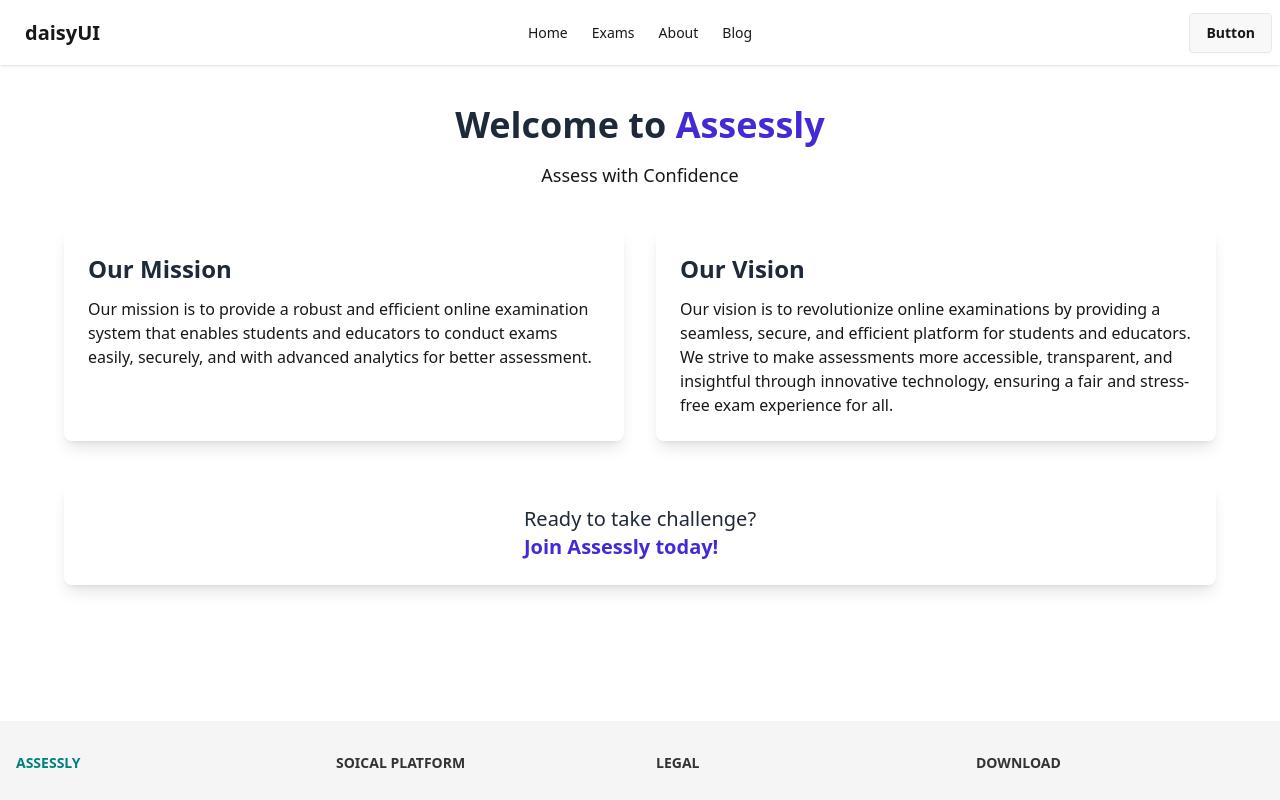
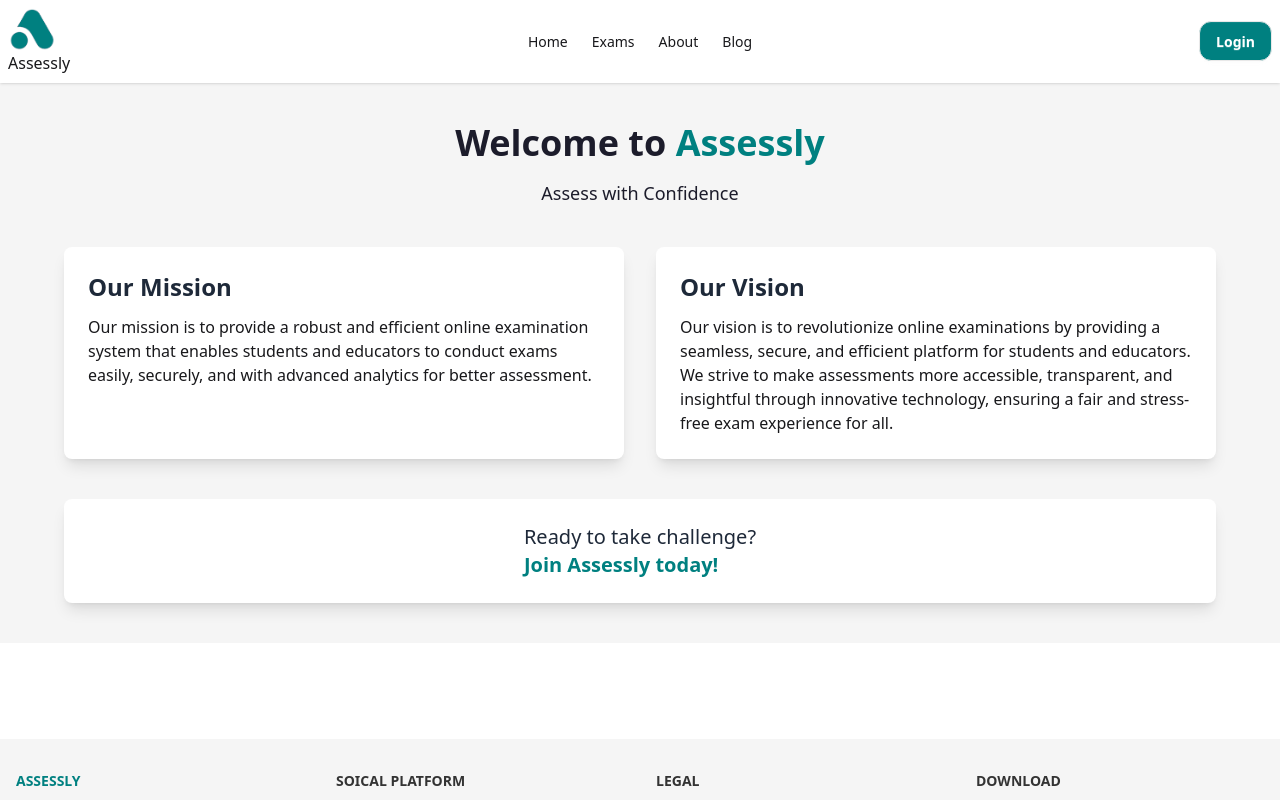
Before and after one commit to Najmul-Shaon/assessly-client, a React (Vite) app: page /about in a window 1280 px wide. Shown: the top 800 px of the page. Built offline with nearby package versions, Linux system fonts and the light colour scheme.

Commit message:
correction navbar

```diff
--- a/src/components/commingSoon/CommingSoon.jsx
+++ b/src/components/commingSoon/CommingSoon.jsx
@@ -1,7 +1,9 @@
 const CommingSoon = () => {
   return (
     <div>
-      <h1 className="text-6xl flex items-center justify-center text-warning h-[300px]">This page is under construction.</h1>
+      <h1 className="text-xl md:text-3xl lg:text-6xl  flex items-center justify-center text-accent_color h-[300px]">
+        This page is under construction.
+      </h1>
     </div>
   );
 };
--- a/src/pages/About/About.jsx
+++ b/src/pages/About/About.jsx
@@ -6,13 +6,13 @@ const About = () => {
       <Helmet>
         <title>Assessley | About</title>
       </Helmet>
-      <div className="bg-bg_hover py-10 px-6">
+      <div className="bg-secondary_color py-10 px-6">
         <div className="max-w-6xl mx-auto text-center">
           {/* Header Section */}
-          <h1 className="text-4xl font-bold text-gray-800 mb-4">
-            Welcome to <span className="text-primary">Assessly</span>
+          <h1 className="text-4xl font-bold text-text_color mb-4">
+            Welcome to <span className="text-primary_color">Assessly</span>
           </h1>
-          <p className="text-lg text-text_contrast">Assess with Confidence</p>
+          <p className="text-lg text-text_color">Assess with Confidence</p>
         </div>
 
         {/* Content Section */}
@@ -49,7 +49,7 @@ const About = () => {
           <p className="text-xl font-medium text-gray-800">
             Ready to take challenge?
             <br />
-            <span className="text-primary font-semibold">
+            <span className="text-primary_color font-semibold">
               Join Assessly today!
             </span>
           </p>
--- /dev/null
+++ b/src/pages/home/Home.jsx
@@ -0,0 +1,11 @@
+import Banner from "./banner/Banner";
+
+const Home = () => {
+  return (
+    <div>
+      <Banner></Banner>
+    </div>
+  );
+};
+
+export default Home;
--- /dev/null
+++ b/src/pages/home/banner/Banner.jsx
@@ -0,0 +1,11 @@
+import CommingSoon from "../../../components/commingSoon/commingSoon";
+
+const Banner = () => {
+  return (
+    <div>
+      <CommingSoon></CommingSoon>
+    </div>
+  );
+};
+
+export default Banner;
--- a/src/router/Router.jsx
+++ b/src/router/Router.jsx
@@ -3,6 +3,7 @@ import RootLayout from "../layouts/RootLayout";
 import About from "../pages/About/About";
 import CommingSoon from "../components/commingSoon/commingSoon";
 import ErrorPage from "../pages/errorPage/ErrorPage";
+import Home from "../pages/home/Home";
 
 export const router = createBrowserRouter([
   {
@@ -12,7 +13,7 @@ export const router = createBrowserRouter([
     children: [
       {
         path: "/",
-        element: <h3>this is home</h3>,
+        element: <Home></Home>,
       },
       {
         path: "/exams",
--- a/src/shared/navbar/NavBar.jsx
+++ b/src/shared/navbar/NavBar.jsx
@@ -1,4 +1,5 @@
-import { NavLink } from "react-router-dom";
+import { Link, NavLink } from "react-router-dom";
+import logo from "../../assets/logo v2.png";
 
 const NavBar = () => {
   const navLinks = (
@@ -46,14 +47,23 @@ const NavBar = () => {
             {navLinks}
           </ul>
         </div>
-        <a className="btn btn-ghost text-xl">daisyUI</a>
+        <div>
+          <Link to="/">
+            <figure className="w-12">
+              <img className="w-full" src={logo} alt="site logo" />
+            </figure>
+            <h1>Assessly</h1>
+          </Link>
+        </div>
       </div>
       <div className="navbar-center hidden lg:flex">
         {/* dynamic nav list  */}
         <ul className="menu menu-horizontal px-1">{navLinks}</ul>
       </div>
       <div className="navbar-end">
-        <a className="btn">Button</a>
+        <Link to="/login" className="btn primary-btn rounded-xl">
+          Login
+        </Link>
       </div>
     </nav>
   );
```
Also changed, not shown: src/assets/logo v2.png.
